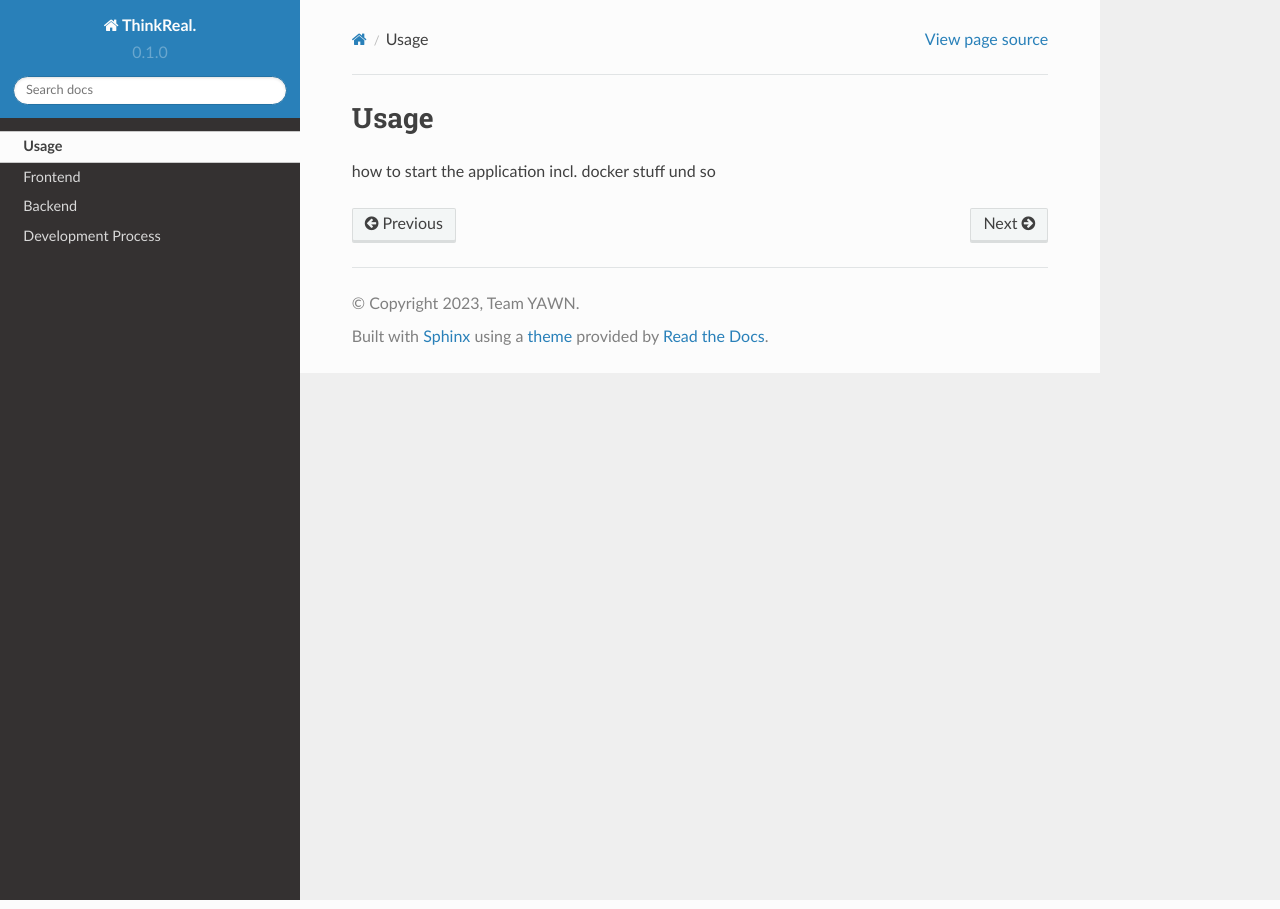
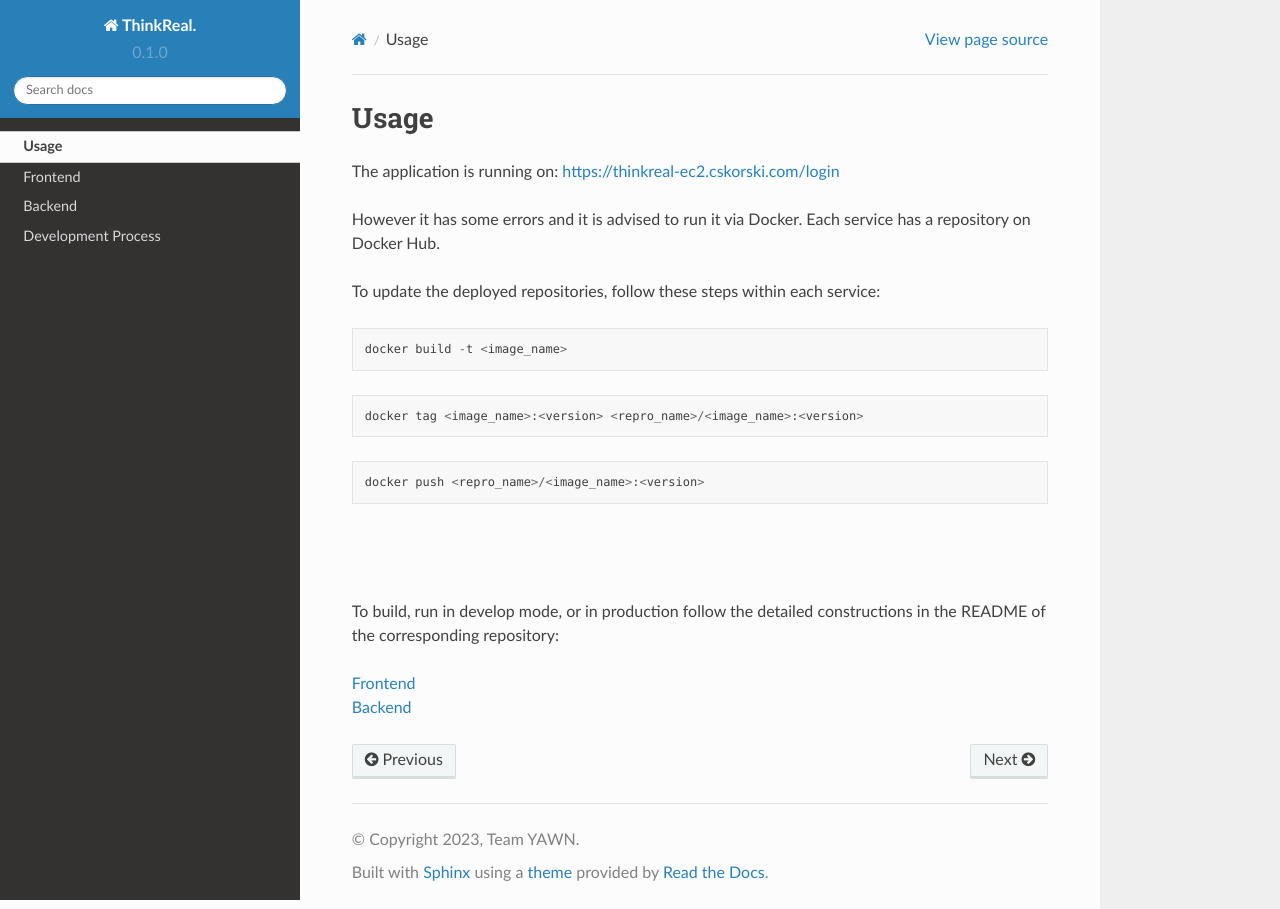
Before and after one commit to Advanced-SE-2023/ASE-Wiki, a Sphinx documentation site: the page built from docs/source/usage.rst, in a window 1280 px wide. Built offline with Sphinx 7.4.7 and the Read the Docs theme 2.0.0, drawn with Linux system fonts in a browser that asks for light colours.

Commit message:
Update usage.rst

```diff
--- a/docs/source/usage.rst
+++ b/docs/source/usage.rst
@@ -1,4 +1,28 @@
 Usage
 =====
 
-how to start the application incl. docker stuff und so
+The application is running on: https://thinkreal-ec2.cskorski.com/login
+
+However it has some errors and it is advised to run it via Docker. Each service has a repository on Docker Hub.
+
+To update the deployed repositories, follow these steps within each service:
+
+.. code-block::
+
+  docker build -t <image_name>
+
+.. code-block::
+
+  docker tag <image_name>:<version> <repro_name>/<image_name>:<version>
+
+.. code-block::
+
+  docker push <repro_name>/<image_name>:<version>
+
+|
+|
+
+To build, run in develop mode, or in production follow the detailed constructions in the README of the corresponding repository:
+
+| `Frontend <https://github.com/Advanced-SE-2023/frontend/blob/main/README.md>`_
+| `Backend <https://github.com/Advanced-SE-2023/backend/blob/main/README.md>`_
```
